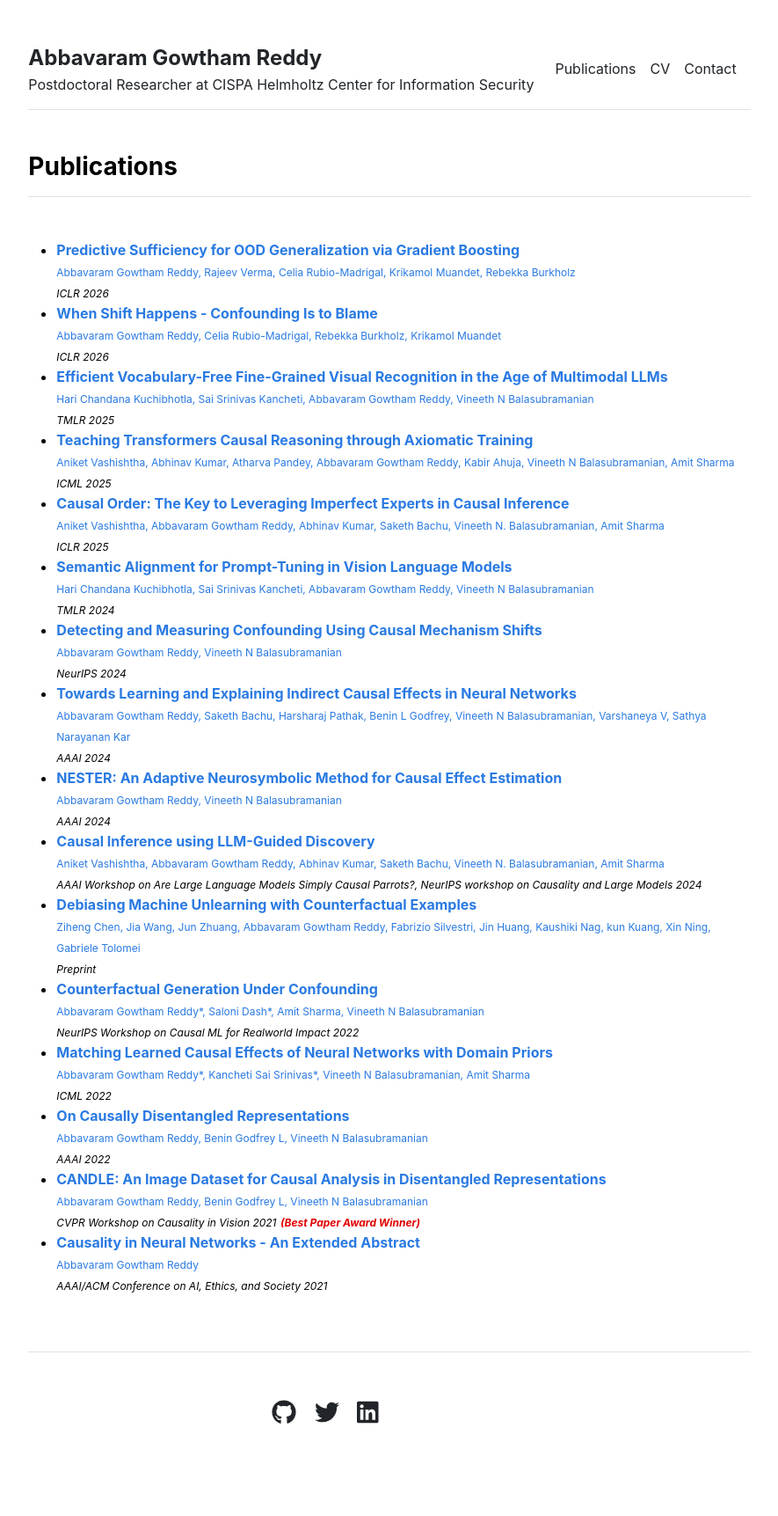
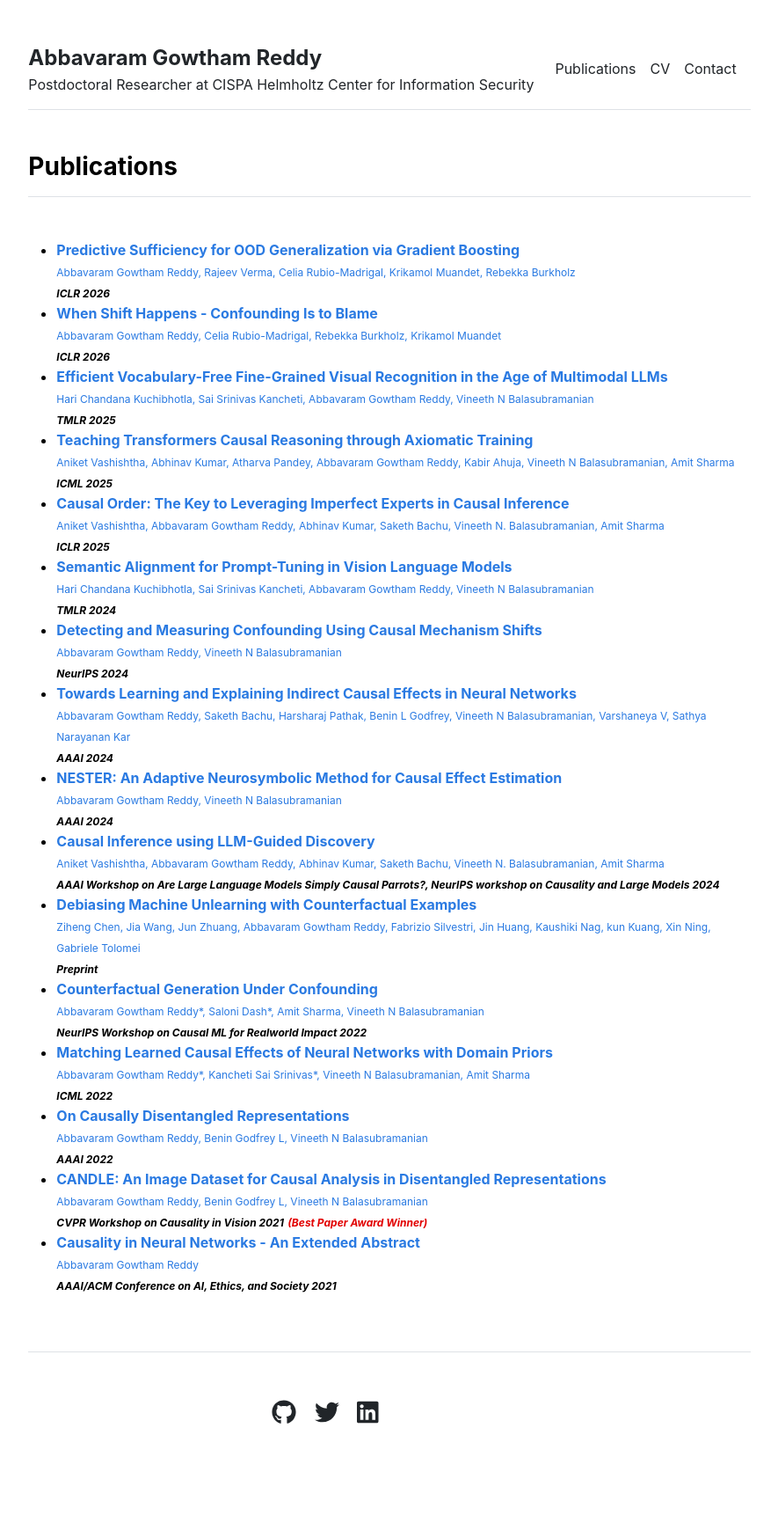
Before and after one commit to gautam0707/gautam0707.github.io, a Jekyll site: the page built from publications.md, in a window 1280 px wide. Shown: the whole page at 88% size, without its empty margins (197-1082 px from the left). Built offline with Jekyll 4.4.1, drawn with Linux system fonts in a browser that asks for light colours; a style sheet for code colours, icons or effects is not loaded.

Commit message:
Update publications.html

```diff
--- a/_includes/publications.html
+++ b/_includes/publications.html
@@ -5,7 +5,7 @@
       {% for item in site.data.publications.index %}
         <li><a href="{{ item.url }}" style="text-decoration: none;color: rgb(42, 122, 226) !important; font-weight: bold;">{{ item.title }}</a></br>
           <span style="color: rgb(42, 122, 226); font-size: 12px;">{{item.authors}}</span></br>
-          <span style="font-style: italic; font-size: 12px;"> {{item.venue}} {{item.year}}</span>
+          <span style="font-weight: bold; font-style: italic; font-size: 12px;"> {{item.venue}} {{item.year}}</span>
           <span style="color: rgb(226, 0, 0); font-style: italic; font-size: 12px; font-weight: bold;"> {{item.notes}}</span></br>
         </li>
       {% endfor %}
```
